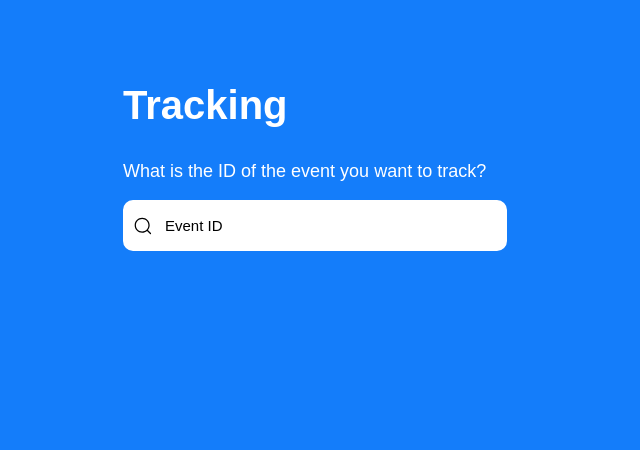
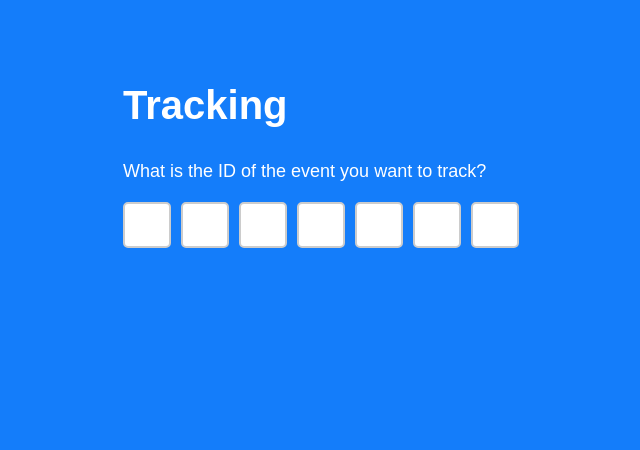
Before and after one commit to jakemarsdenn/SeatGeek-Alerts, a Flask app: page /tracking in a window 1280 px wide. Shown: the part 150-600 px from the top of the page, without its empty margins (77-717 px from the left). Run offline with Flask 3, Linux system fonts and the light colour scheme.

Commit message:
tracking page ui changes

```diff
--- a/app.py
+++ b/app.py
@@ -76,7 +76,14 @@ def help():
 def tracking():
     event = None
     if request.method == 'POST':
-        event_id = request.form.get('inputField')
+        digit1 = request.form.get('digit1')
+        digit2 = request.form.get('digit2')
+        digit3 = request.form.get('digit3')
+        digit4 = request.form.get('digit4')
+        digit5 = request.form.get('digit5')
+        digit6 = request.form.get('digit6')
+        digit7 = request.form.get('digit7')
+        event_id = f"{digit1}{digit2}{digit3}{digit4}{digit5}{digit6}{digit7}"
         event = get_event(event_id)
     return render_template('tracking.html', session=session, event=event)
 
--- a/static/css/tracking.css
+++ b/static/css/tracking.css
@@ -1,57 +1,28 @@
+.code-input-container {
+    display: flex;
+    gap: 10px;
+    margin-top: 20px;
+}
+
+.code-input {
+    width: 40px;
+    height: 40px;
+    font-size: 24px;
+    text-align: center;
+    border: 2px solid #ccc;
+    border-radius: 5px;
+}
+
+.code-input:focus {
+    border-color: #007BFF;
+    outline: none;
+}
+
 #error-message {
     color: red;
     font-family: var(--myfont);
     font-size: 18px;
     margin-top: 10px;
-}
-
-/* COPY PASTED FROM index.css */
-.search-bar-wrapper {
-    position: relative;
-    width: 100%;
-    display: flex;
-    justify-content: flex-start;
-}
-
-#search-bar {
-    border: 2px solid white;
-    background-color: white;
-    border-radius: 10px;
-    padding: 15px 40px;
-    color: black;
-    font-weight: 450;
-    outline: none;
-    caret-color: var(--softblue);
-    transition-duration: .3s;
-    font-family: var(--myfont);
-    font-size: 15px;
-    width: 300px;
-}
-
-#search-bar::placeholder {
-    color: black;
-    position: relative;
-    left: 0;
-}
-
-#search-bar:focus {
-    background-color: lightgray;
-    transition-duration: .4s;
-}
-
-#search-bar:valid {
-    background-color: #ddd;
-    transition-duration: .4s;
-}
-
-.search-icon {
-    position: absolute;
-    top: 50%;
-    transform: translateY(-50%);
-    left: 10px;
-    width: 20px;
-    height: 20px;
-    fill: black;
 }
 
 .response-buttons-wrapper {
@@ -86,7 +57,7 @@
 }
 
 .event-card .content {
-    width: 350px;
+    width: 348px;
     height: 100px;
     padding: 1rem;
     background-color: rgba(255, 255, 255, 0.074);
--- a/static/js/tracking.js
+++ b/static/js/tracking.js
@@ -1,10 +1,9 @@
 const errorMsg = document.getElementById("error-message");
-
 
 function validateInput(event) {
     const inputValue = document.getElementById('search-bar').value;
     const sixDigitIntRegex = /^\d{7}$/;
-    // if event ID isn't a 7-digit integer
+    // If event ID isn't a 7-digit integer
     if (!sixDigitIntRegex.test(inputValue)) {
         event.preventDefault();
         errorMsg.style.display = "block";
@@ -12,3 +11,31 @@ function validateInput(event) {
     }
     return true;
 }
+
+
+const form = document.getElementById('code-form');
+const codeInputs = document.querySelectorAll('.code-input');
+
+codeInputs.forEach((input, index) => {
+    input.addEventListener('input', (event) => {
+        const maxLength = parseInt(event.target.getAttribute('maxlength'));
+
+        // Move to the next input field if a digit is entered
+        if (event.target.value.length === maxLength) {
+            if (index < codeInputs.length - 1) {
+                codeInputs[index + 1].focus();
+            } else {
+                // Automatically submit the form after the 7th digit
+                form.submit();
+            }
+        }
+    });
+
+    input.addEventListener('keydown', (event) => {
+        if (event.key === 'Backspace' && input.value.length === 0) {
+            if (index > 0) {
+                codeInputs[index - 1].focus();
+            }
+        }
+    });
+});
--- a/templates/tracking.html
+++ b/templates/tracking.html
@@ -7,16 +7,16 @@
     <div class="full-container">
         <div class="left-container">
             <h2>Tracking</h2>
-            {# placeholder #}
-            <form action="/tracking" method="post" onsubmit="return validateInput(event)">
-                <p>What is the ID of the event you want to track?</p>
-                <div class="search-bar-wrapper">
-                    <input required="required" id="search-bar" name="inputField" placeholder="Event ID" type="text">
-                    <svg class="search-icon" aria-hidden="true" viewBox="0 0 24 24">
-                        <g>
-                            <path d="M21.53 20.47l-3.66-3.66C19.195 15.24 20 13.214 20 11c0-4.97-4.03-9-9-9s-9 4.03-9 9 4.03 9 9 9c2.215 0 4.24-.804 5.808-2.13l3.66 3.66c.147.146.34.22.53.22s.385-.073.53-.22c.295-.293.295-.767.002-1.06zM3.5 11c0-4.135 3.365-7.5 7.5-7.5s7.5 3.365 7.5 7.5-3.365 7.5-7.5 7.5-7.5-3.365-7.5-7.5z"></path>
-                        </g>
-                    </svg>
+            <p>What is the ID of the event you want to track?</p>
+            <form id="code-form" action="/tracking" method="post" onsubmit="return validateInput(event)">
+                <div class="code-input-container">
+                    <input type="text" maxlength="1" class="code-input" id="digit1" name="digit1"/>
+                    <input type="text" maxlength="1" class="code-input" id="digit2" name="digit2"/>
+                    <input type="text" maxlength="1" class="code-input" id="digit3" name="digit3"/>
+                    <input type="text" maxlength="1" class="code-input" id="digit4" name="digit4"/>
+                    <input type="text" maxlength="1" class="code-input" id="digit5" name="digit5"/>
+                    <input type="text" maxlength="1" class="code-input" id="digit6" name="digit6"/>
+                    <input type="text" maxlength="1" class="code-input" id="digit7" name="digit7"/>
                 </div>
             </form>
             <div id="error-message" style="display: none;">Event ID must be a valid 7-digit integer.</div>
@@ -42,7 +42,7 @@
                     </form>
                 </div>
             {% else %}
-{#                <p>No events found</p>#}
+                {#<p>No events found</p>#}
             {% endif %}
         </div>
     </div>
```
